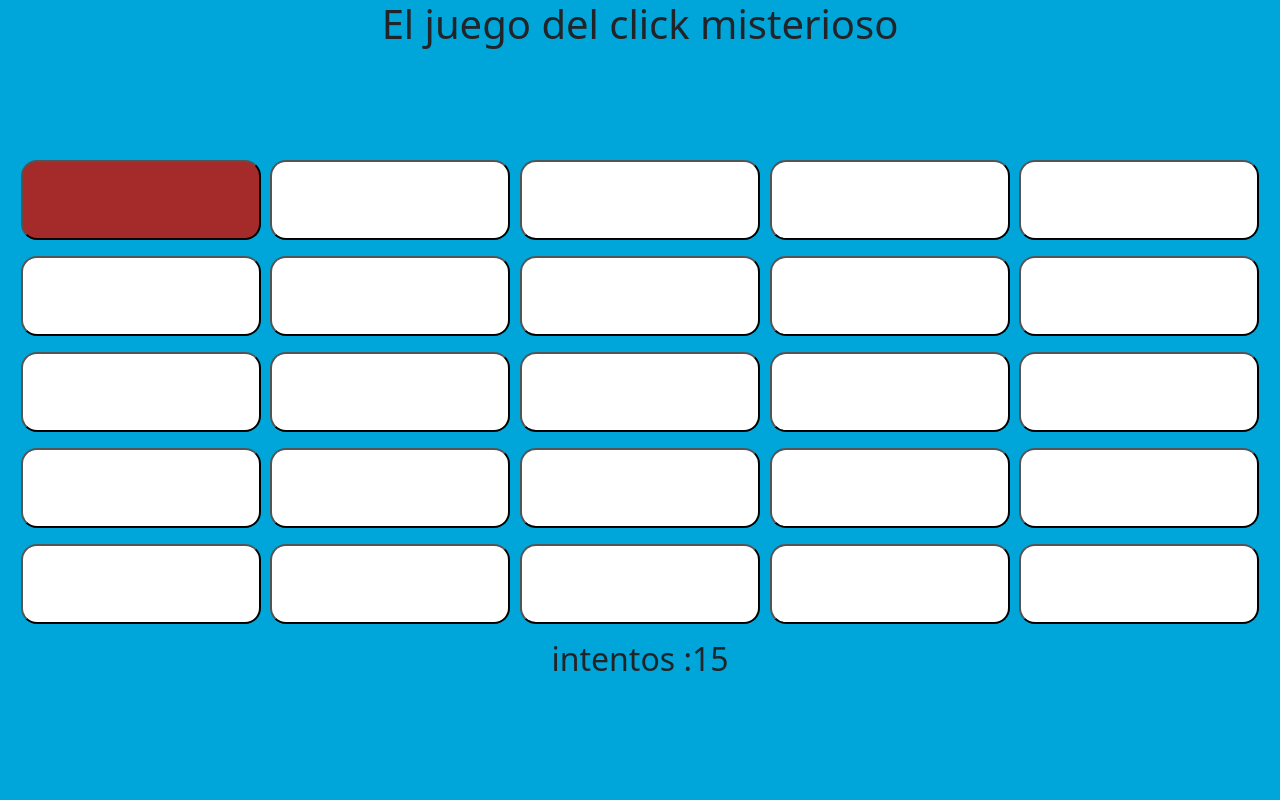
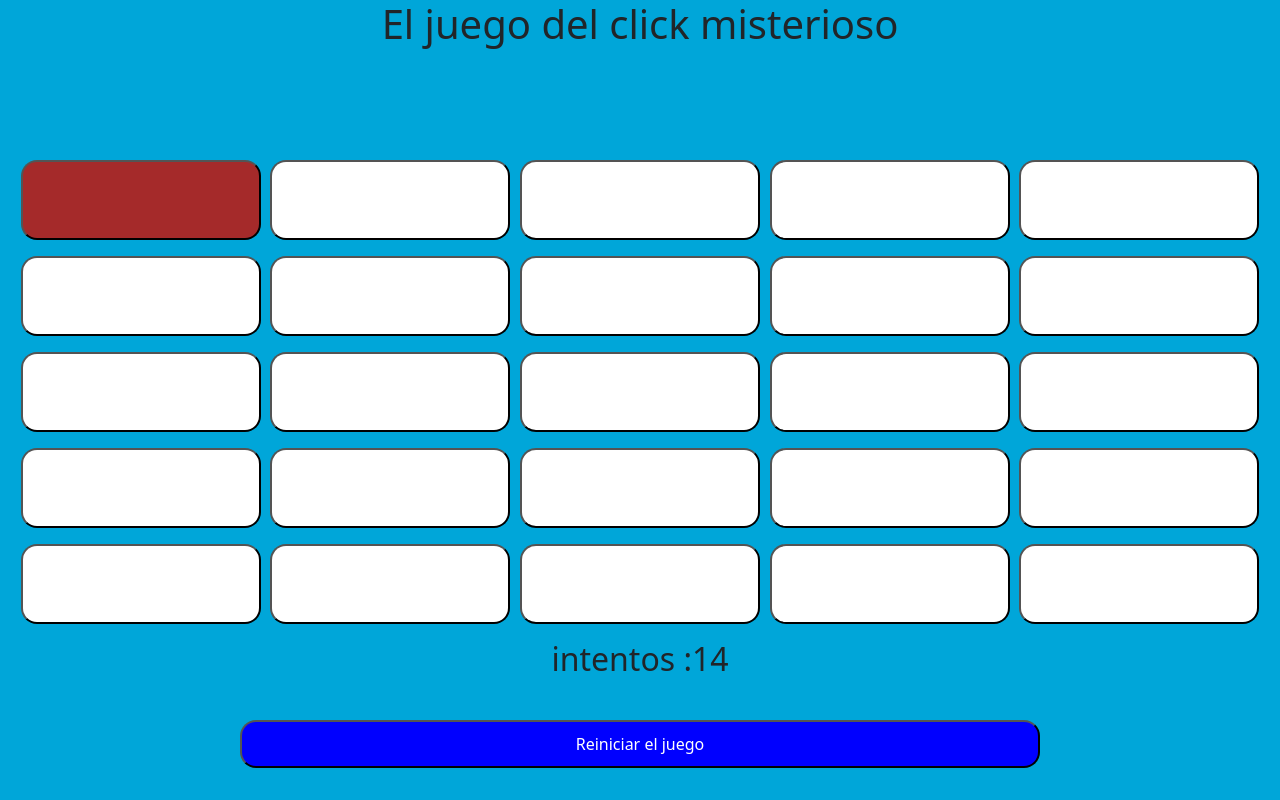
Before and after one commit to fordlopez/Juego-de-encontrar-la-palabra, a plain HTML site: page index.html in a window 1280 px wide. Both pictures are taken after a click on the button 140 px from the left and 200 px from the top of the page. Drawn offline with nearby package versions, Linux system fonts and the light colour scheme.

Commit message:
segunda version

```diff
--- a/index.css
+++ b/index.css
@@ -1,43 +1,50 @@
-body{
+body {
     background-color: rgb(0, 166, 217);
-       display: flex;
+    display: flex;
     justify-content: center;
-align-items: center;
+    align-items: center;
 
 }
-.padre{
+
+.padre {
     display: flex;
     flex-direction: column;
-   align-items: center;
-position: fixed;
-top: 10rem;
-gap: 1rem ;
+    align-items: center;
+    position: fixed;
+    top: 10rem;
+    gap: 1rem;
 }
-.fila{
+
+.fila {
     display: flex;
     gap: 0.6rem;
 }
 
-.btnn{
+.btnn {
     width: 15rem;
     height: 5rem;
     background-color: rgb(255, 255, 255);
     border-radius: 1rem;
     color: rgb(255, 255, 255);
 }
-.btnn2{
+
+.btnn2 {
     background-color: blue;
     width: 50rem;
     height: 3rem;
     position: fixed;
-    top: 50rem;
+    top: 45rem;
 }
 
-.red{
+.red {
     background-color: brown;
 }
 
-.intentos{
+.intentos {
     display: flex;
     flex-direction: row;
 }
+
+span {
+    font-size: 2rem;
+}
--- a/index.html
+++ b/index.html
@@ -1,5 +1,6 @@
 <!DOCTYPE html>
 <html lang="en">
+
 <head>
     <meta charset="UTF-8">
     <meta name="viewport" content="width=device-width, initial-scale=1.0">
@@ -8,7 +9,10 @@
         integrity="sha384-sRIl4kxILFvY47J16cr9ZwB07vP4J8+LH7qKQnuqkuIAvNWLzeN8tE5YBujZqJLB" crossorigin="anonymous">
     <link rel="stylesheet" href="index.css">
 </head>
+
+
 <body>
+
     <h1 class="n1">El juego del click misterioso</h1>
 
 
@@ -18,7 +22,7 @@
             <button id="1" class="btnn juego"></button>
             <button id="2" class="btnn juego"></button>
             <button id="3" class="btnn juego"></button>
-    <button id="4"class="btnn juego"></button>
+            <button id="4" class="btnn juego"></button>
             <button id="5" class="btnn juego"></button>
         </div>
         <div class="segundo fila">
@@ -33,7 +37,7 @@
             <button id="12" class="btnn juego"></button>
             <button id="13" class="btnn juego"></button>
             <button id="14" class="btnn juego"></button>
-    <button id="15" class="btnn juego">Me encontrastes</button>
+            <button id="15" class="btnn juego"></button>
         </div>
 
         <div class="cuarto fila">
@@ -52,7 +56,7 @@
             <button id="25" class="btnn juego"></button>
         </div>
         <div class="intentos">
-    <h2>intentos :</h2>
+            <h2>intentos : </h2>
             <h2 id="numero">15</h2>
         </div>
 
@@ -66,6 +70,7 @@
     <script src="https://cdn.jsdelivr.net/npm/bootstrap@5.3.8/dist/js/bootstrap.bundle.min.js"
         integrity="sha384-FKyoEForCGlyvwx9Hj09JcYn3nv7wiPVlz7YYwJrWVcXK/BmnVDxM+D2scQbITxI"
         crossorigin="anonymous"></script>
-        <script src="./index.js" ></script>
+    <script src="./index.js"></script>
 </body>
+
 </html>
--- a/index.js
+++ b/index.js
@@ -1,40 +1,53 @@
-let boton=document.querySelectorAll(".btnn ")
-let numero=document.querySelectorAll("#numero")
-let reiniciar=document.querySelector("#reiniciar")
-let contador=15
+let botones = document.querySelectorAll(".juego")
+let numero = document.querySelector("#numero")
+let reiniciar = document.querySelector("#reiniciar")
+let contador = 15
+function nombreAlazar() {
 
-boton.forEach(boton => {
-    boton.addEventListener('click', (event) => {
-if(event.target.textContent == 'Reiniciar el juego'){
-    nombreAlazar()
+    let dado =
+        Math.floor(Math.random() * botones.length)
 
-}else{
-       boton.classList.add('red')
-     contador=contador-1
-     numero.textContent=contador
-     console.log(contador)
+    console.log(dado)
+
+    botones[dado].textContent =
+        "Me encontrastes"
+
+
+    numero.textContent = contador
 
 }
 
+botones.forEach(boton => {
 
-})
-})
-function nombreAlazar(){
+    boton.addEventListener('click', (event) => {
 
+        if (contador > 0) {
 
+            boton.classList.add('red')
 
+            contador--
 
+            numero.textContent = contador
+            if (
+                event.target.textContent
+                == 'Me encontrastes'
+            ) {
+
+                alert("Felicidades ganaste ")
+
+                contador = 0
+            }
 
         }
 
+    })
 
+})
 
+reiniciar.addEventListener("click", () => {
 
+    nombreAlazar()
 
+})
 
-/*    if(event.target.textContent=="1"){
-          n1.value.textContent="el pepe"
-        }
-/*   boton.s */tyle.backgroundColor = 'red';
-
- boton.target =classList.add('red')
+nombreAlazar()
```
Lines whose indentation alone changed are shown as unchanged.
